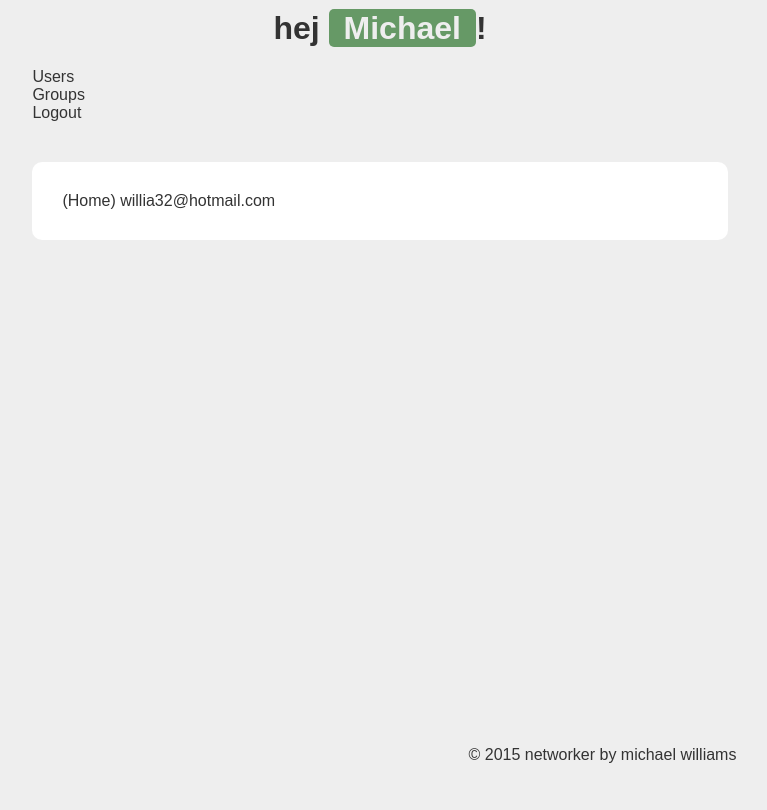
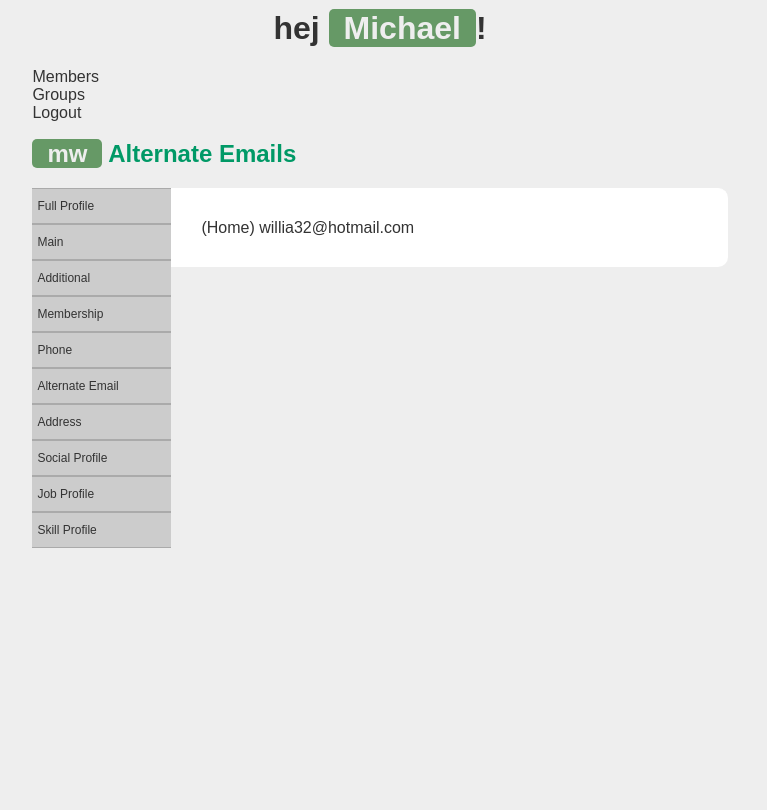
Before and after one commit to williamsmichael/networker, a Django app: page /users/1/email in a window 1280 px wide. Shown: the whole page, without its empty margins (260-1027 px from the left). Run offline with Django 3.2, Linux system fonts and the light colour scheme; a user stored in the database is signed in; data comes from the database, SQL or seed files in the repository.

Commit message:
adjusts for template inheritance for list forms; renames user_form.html; adjusts styles and layout

```diff
--- a/networker/static/css/base.css
+++ b/networker/static/css/base.css
@@ -26,6 +26,11 @@ section + section {
 	width: 80%;
 	float: right;
 }
+section + section div {
+	border-top-left-radius: 0;
+	border-bottom-left-radius: 0;
+	border-top: 1px solid #fff;
+}
 h1 {
 	text-align: center;
 	margin-top: 10px;
@@ -33,6 +38,7 @@ h1 {
 h2 {
 	color: #009966;
 	margin-top: 0;
+	display: inline-block;
 }
 h4 {
 	margin-bottom: 10px;
@@ -46,9 +52,15 @@ div	> div, section div {
 }
 img {
 	max-width: 150px;
+	margin-right: 10px;
 	margin-bottom: 20px;
 	border-radius: 50%;
 	float: right;
+}
+img.list-img {
+	width: 25px;
+	float: none;
+	margin-bottom: 0;
 }
 ul {
 	list-style: none;
@@ -58,13 +70,15 @@ ul {
 ul > ul {
 	margin-bottom: 10px;
 }
-section ul {
+section.left-col ul {
+	background-color: #ccc;
 	/*margin-top: 40px;*/
 	font-size: 0.75em;
 }
-section ul li {
-	border-top: 1px solid #ccc;
-	border-bottom: 1px solid #ccc;
+section.left-col ul li {
+	border-top: 1px solid #aaa;
+	border-bottom: 1px solid #aaa;
+	padding-left: 5px;
 }
 a {
 	text-decoration: none;
@@ -81,15 +95,17 @@ a.update, a.create {
 	border: 1px solid #009966;
 	color: #009966;
 	margin-left: 5px;
-	padding: 1px 10px;
+	padding: 1px 7px;
 	border-radius: 3px;
 	font-size: .6em;
+	vertical-align: top;
 }
 a.create {
 	border-color: #3399CC;
 	color: #3399CC;
+	padding: 1px 3px;
 }
-a.list-item, section ul li a {
+a.list-item, section.left-col ul li a {
 	display: inline-block;
 	width: 100%;
 	height: 100%;
--- a/networker/templates/base.html
+++ b/networker/templates/base.html
@@ -22,7 +22,7 @@
         </a>
         <ul>
             {% if user.is_authenticated %}
-                <li><a href="{% url 'listing_user' %}">Users</a></li>
+                <li><a href="{% url 'listing_user' %}">Members</a></li>
                 <li><a href="{% url 'listing_group' %}">Groups</a></li>
                 {# <li><a href="/restricted/">Restricted</a></li> #}
                 <li><a href="{% url 'logout' %}">Logout</a></li>
@@ -35,11 +35,14 @@
         </ul>
         {% endblock header %}
         <main>
-            <h1>{% block heading %}{% endblock heading %}</h1>
+            <h2>{% block heading %}{% endblock heading %}</h2>
             <div>
                 {% block content %}
+
                     {% block nav_column %}{% endblock nav_column %}
                     {% block details_column %}{% endblock details_column %}
+                    {% block list_view_form %}{% endblock list_view_form %}
+
                 {% endblock content %}
             </div>
         </main>
--- /dev/null
+++ b/networker/user/templates/user/list_form.html
@@ -0,0 +1,40 @@
+{% extends "base.html" %}
+{% load static from staticfiles %}
+
+{% block title %} {{ view.title }} {% endblock %}
+
+{% block heading %}
+
+<span class='user'>{{ user.username }}</span> {{ view.section }}
+
+{% endblock heading %}
+
+{% block content %}
+
+	{% block nav_column %}
+
+		{% include "user/nav_column.html" %}
+
+	{% endblock nav_column %}
+
+	{% block details_column %}
+
+		<section>
+
+			<div>
+
+			{% block list_view_form %}
+
+				{% include "user/useremail_form.html" %}
+
+			{% endblock list_view_form %}
+
+			</div>
+
+		</section>
+
+	{% endblock details_column %}
+
+{% endblock content %}
+
+{% block footer %}{% endblock footer %}
--- /dev/null
+++ b/networker/user/templates/user/nav_column.html
@@ -0,0 +1,16 @@
+<section class="left-col">
+
+	<ul>
+		<li><a href="{% url 'user_detail' user.pk %}" class='list-item'>Full Profile</a></li>
+		<li><a href="{% url 'update_main' user.pk %}">Main</a></li>
+		<li><a href="{% url 'update_additional' user.pk %}">Additional</a></li>
+		<li><a href="{% url 'update_membership' user.pk %}">Membership</a></li>
+		<li><a href="{% url 'listing_phone' user.pk %}">Phone</a></li>
+		<li><a href="{% url 'listing_email' user.pk %}">Alternate Email</a></li>
+		<li><a href="">Address</a></li>
+		<li><a href="">Social Profile</a></li>
+		<li><a href="">Job Profile</a></li>
+		<li><a href="">Skill Profile</a></li>
+	</ul>
+
+</section>
--- a/networker/user/templates/user/register.html
+++ b/networker/user/templates/user/register.html
@@ -3,11 +3,9 @@
 
 {% block title %} register {% endblock %}
 
-{# {% block heading %} Networker Registeration {% endblock %} #}
+{% block heading %} Become a Member {% endblock heading %}
 
 {% block content %}
-
-<h2>Become a Member</h2>
 
 <div>
 
--- /dev/null
+++ b/networker/user/templates/user/useremail_form.html
@@ -0,0 +1,10 @@
+{% for email in useremail_list %}
+
+	{% if email.deactivate == False %}
+	<ul>
+		<li>
+			<a href="{% url 'update_email' pk=user.id email=email.pk %}" class="list-item">({{ email.email_category_id }}) {{ email.email }}</a>
+		</li>
+	</ul>
+	{% endif %}
+{% endfor %}
--- a/networker/user/templates/user/useremail_list.html
+++ /dev/null
@@ -1,23 +0,0 @@
-{% extends "base.html" %}
-{% load static from staticfiles %}
-
-{% block title %} email listing {% endblock %}
-
-{# {% block heading %}  Networker Users {% endblock %} #}
-
-{% block content %}
-
-<div>
-	{% for email in useremail_list %}
-
-		{% if email.deactivate == False %}
-		<ul>
-			<li>
-				<a href="{% url 'update_email' pk=user.id email=email.pk %}" class="list-item">({{ email.email_category_id }}) {{ email.email }}</a>
-			</li>
-		</ul>
-		{% endif %}
-	{% endfor %}
-</div>
-
-{% endblock content %}
--- a/networker/user/urls.py
+++ b/networker/user/urls.py
@@ -11,48 +11,48 @@ urlpatterns = [
     # ----------------------------------------------------------------listview
     url(r'^$', views.ListingUser.as_view(template_name='user/user_list.html'), name='listing_user'),
     url(r'^(?P<pk>[0-9]+)/phone$', views.ListingPhone.as_view(template_name='user/userphone_list.html'), name='listing_phone'),
-    url(r'^(?P<pk>[0-9]+)/email$', views.ListingEmail.as_view(template_name='user/useremail_list.html'), name='listing_email'),
+    url(r'^(?P<pk>[0-9]+)/email$', views.ListingEmail.as_view(template_name='user/list_form.html'), name='listing_email'),
 
 
     # ---------------------------------------------------------updateview user
     # url(r'^(?P<pk>[0-9]+)/$', views.UserDetail.as_view(), name='detail'),
     url(r'^(?P<pk>[0-9]+)/$', views.UserDetail, name='user_detail'),
     url(r'^(?P<pk>[0-9]+)/additional$',
-        views.UserUpdateAdditional.as_view(template_name='user/user_form.html'), name='update_additional'),
+        views.UserUpdateAdditional.as_view(template_name='user/create_update_form.html'), name='update_additional'),
     url(r'^(?P<pk>[0-9]+)/main$', views.UserUpdateMain.as_view(
-        template_name='user/user_form.html'), name='update_main'),
+        template_name='user/create_update_form.html'), name='update_main'),
     url(r'^(?P<pk>[0-9]+)/membership$', views.UserUpdateMembership.as_view(
-        template_name='user/user_form.html'), name='update_membership'),
+        template_name='user/create_update_form.html'), name='update_membership'),
 
 
     # --------------------------------------------------updateview by category
     url(r'^(?P<pk>[0-9]+)/phone/(?P<phone>[0-9]+)$', views.UserUpdatePhone.as_view(
-        template_name='user/user_form.html'), name='update_phone'),
+        template_name='user/create_update_form.html'), name='update_phone'),
     url(r'^(?P<pk>[0-9]+)/email/(?P<email>[0-9]+)$', views.UserUpdateEmail.as_view(
-        template_name='user/user_form.html'), name='update_email'),
+        template_name='user/create_update_form.html'), name='update_email'),
     url(r'^(?P<pk>[0-9]+)/address$', views.UserUpdateAddress.as_view(
-        template_name='user/user_form.html'), name='update_address'),
+        template_name='user/create_update_form.html'), name='update_address'),
     url(r'^(?P<pk>[0-9]+)/social_media$', views.UserUpdateSocialMedia.as_view(
-        template_name='user/user_form.html'), name='update_social_media'),
+        template_name='user/create_update_form.html'), name='update_social_media'),
     url(r'^(?P<pk>[0-9]+)/job$', views.UserUpdateJob.as_view(
-        template_name='user/user_form.html'), name='update_job'),
+        template_name='user/create_update_form.html'), name='update_job'),
     url(r'^(?P<pk>[0-9]+)/skill$', views.UserUpdateSkill.as_view(
-        template_name='user/user_form.html'), name='update_skill'),
+        template_name='user/create_update_form.html'), name='update_skill'),
 
 
     # --------------------------------------------------------------createview
     url(r'^(?P<pk>[0-9]+)/phone/create$', views.CreatePhone.as_view(
-        template_name='user/user_form.html'), name='create_phone'),
+        template_name='user/create_update_form.html'), name='create_phone'),
     url(r'^(?P<pk>[0-9]+)/email/create$', views.CreateEmail.as_view(
-        template_name='user/user_form.html'), name='create_email'),
+        template_name='user/create_update_form.html'), name='create_email'),
     url(r'^(?P<pk>[0-9]+)/address/create$', views.CreateAddress.as_view(
-        template_name='user/user_form.html'), name='create_address'),
+        template_name='user/create_update_form.html'), name='create_address'),
     url(r'^(?P<pk>[0-9]+)/social_media/create$', views.CreateSocialMedia.as_view(
-        template_name='user/user_form.html'), name='create_social_media'),
+        template_name='user/create_update_form.html'), name='create_social_media'),
     url(r'^(?P<pk>[0-9]+)/job/create$', views.CreateJob.as_view(
-        template_name='user/user_form.html'), name='create_job'),
+        template_name='user/create_update_form.html'), name='create_job'),
     url(r'^(?P<pk>[0-9]+)/skill/create$', views.CreateSkill.as_view(
-        template_name='user/user_form.html'), name='create_skill'),
+        template_name='user/create_update_form.html'), name='create_skill'),
 
 
     # ------------------------------------------------------------------unused
--- a/networker/user/views.py
+++ b/networker/user/views.py
@@ -34,6 +34,8 @@ class ListingPhone(ListView):
 class ListingEmail(ListView):
     """ List of all user email """
     model = UserEmail
+    section = 'Alternate Emails'
+    title = 'Email Listing'
     queryset = UserEmail.objects.select_related('user_id').all()
 
     def get_queryset(self):
@@ -64,8 +66,8 @@ class CreatePhone(CreateView):
     """ Creates a phone number for user """
     model = UserPhone
     fields = '__all__'
-    success_url = '/'
-    section = 'Add'
+    # success_url = '/'
+    section = 'Add Phone'
     title = 'add'
     button = 'create'
 
@@ -85,7 +87,7 @@ class CreateEmail(CreateView):
     model = UserEmail
     fields = '__all__'
     # success_url = '/users/'
-    section = 'Add'
+    section = 'Add Email'
     title = 'add'
     button = 'create'
 
@@ -229,8 +231,12 @@ class UserUpdateMembership(UpdateView):
 
 class UserUpdatePhone(UpdateView):
     """ Update phone details for a user """
+
+    def get_object(self, queryset=None):
+        return UserPhone.objects.get(pk=self.kwargs['phone'])
+
     model = UserPhone
-    fields = ['phone_category_id', 'country_code', 'phone_number', 'deactivate']
+    fields = '__all__'
     # success_url = '/users/'
     section = "Phone"
     title = 'update'
@@ -238,14 +244,16 @@ class UserUpdatePhone(UpdateView):
 
     def get_success_url(self):
         return reverse('user_detail', kwargs={
-            'pk': self.object.pk,
+            'pk': self.object.user_id.pk
         })
 
 
 class UserUpdateEmail(UpdateView):
     """ Update email details for a user """
+
     def get_object(self, queryset=None):
         return UserEmail.objects.get(pk=self.kwargs['email'])
+
     # fields = ['email_category_id', 'email']
     fields = '__all__'
     # success_url = '/users/'
```
Also changed, not shown: networker/user/templates/user/create_update_form.html (added, +38 -0 lines), networker/user/templates/user/user_detail.html (+23 -22 lines), networker/user/templates/user/user_form.html (deleted, +0 -50 lines), networker/user/templates/user/user_list.html (+6 -4 lines), networker/user/templates/user/userphone_list.html (+11 -10 lines).
